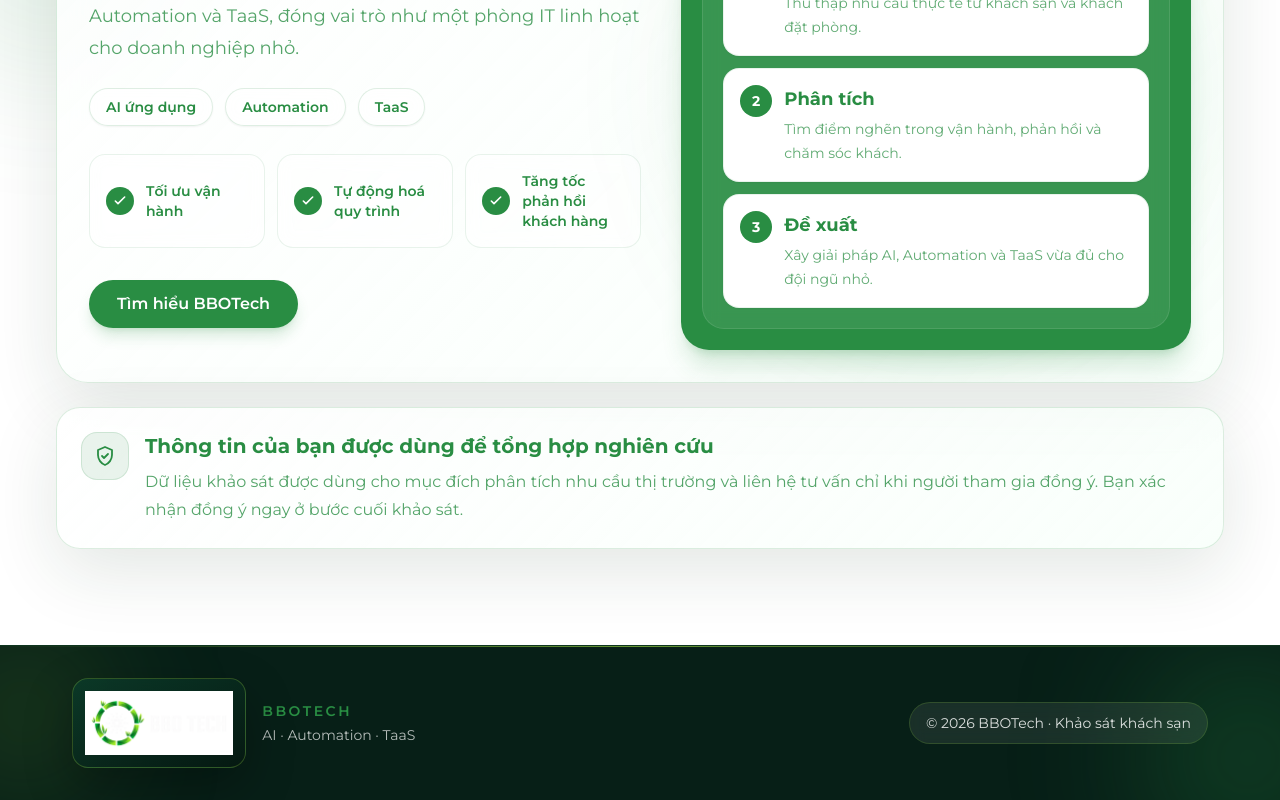
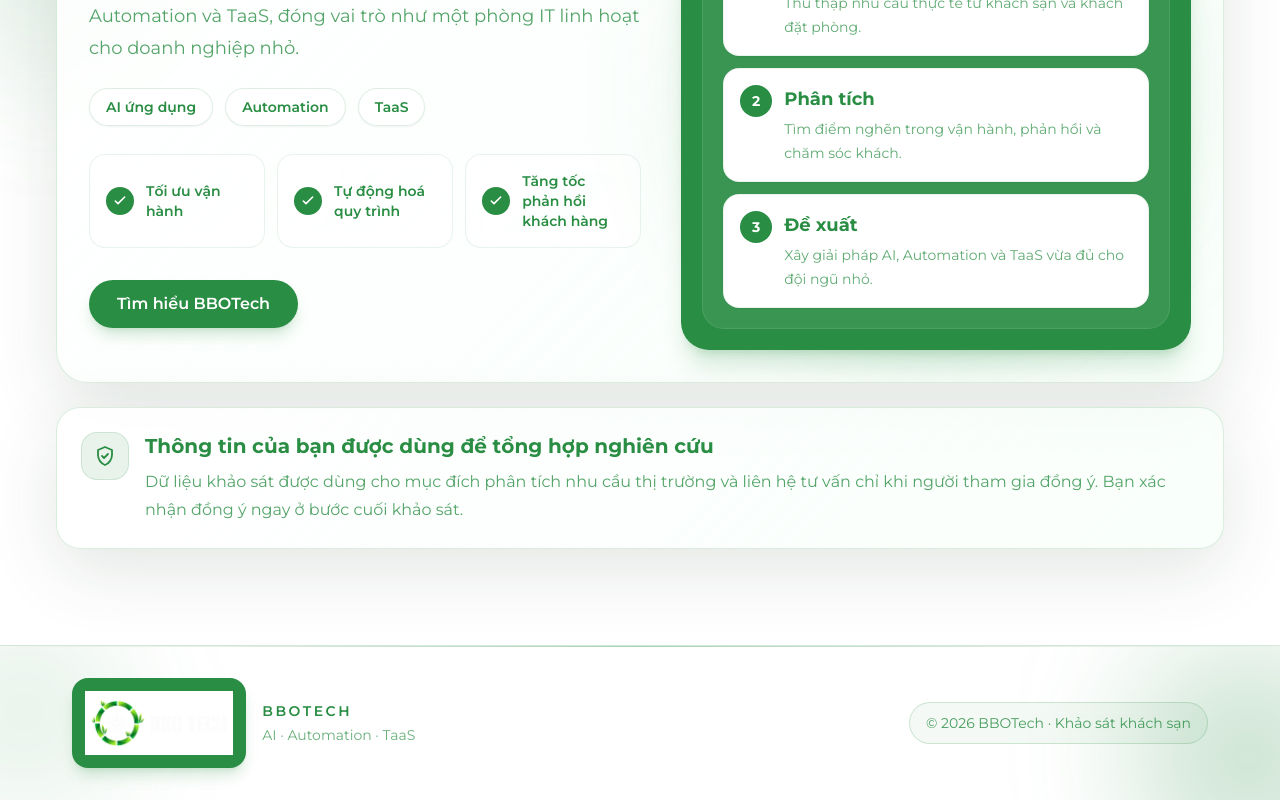
Before and after one commit to KentTho/bbotech_survey_form, a Next.js app: page / in a window 1280 px wide. Shown: the part 2393-3193 px from the top of the page. Built offline with nearby package versions, Linux system fonts and the light colour scheme.

Commit message:
fix: align footer colors with primary tone

```diff
--- a/src/app/components/layout/footer/index.tsx
+++ b/src/app/components/layout/footer/index.tsx
@@ -3,14 +3,14 @@
 
 const Footer = () => {
   return (
-    <footer className="relative z-10 overflow-hidden border-t border-primary/20 bg-[#071f17] dark:bg-[#071f17]">
-      <div className="pointer-events-none absolute inset-x-0 top-0 h-px bg-gradient-to-r from-transparent via-[#8DC73F]/70 to-transparent" />
+    <footer className="relative z-10 overflow-hidden border-t border-primary/20 bg-white dark:bg-darkmode">
+      <div className="pointer-events-none absolute inset-x-0 top-0 h-px bg-gradient-to-r from-transparent via-primary/40 to-transparent" />
       <div className="pointer-events-none absolute -right-20 top-0 h-56 w-56 rounded-full bg-primary/25 blur-3xl" />
-      <div className="pointer-events-none absolute -left-16 bottom-0 h-44 w-44 rounded-full bg-[#8DC73F]/15 blur-3xl" />
+      <div className="pointer-events-none absolute -left-16 bottom-0 h-44 w-44 rounded-full bg-primary/15 blur-3xl" />
 
       <div className="container mx-auto flex max-w-screen-xl flex-col gap-5 px-4 py-8 sm:px-6 md:flex-row md:items-center md:justify-between lg:px-8">
         <div className="flex items-center gap-4">
-          <div className="rounded-2xl border border-[#8DC73F]/30 bg-gradient-to-br from-[#0b3a29]/90 to-[#061811]/90 p-3 shadow-[0_18px_48px_rgba(0,0,0,0.28)] backdrop-blur">
+          <div className="rounded-2xl border border-primary/20 bg-primary p-3 shadow-lg shadow-primary/20 backdrop-blur">
             <Image
               src={getImgPath("/images/logo/logo-white.png")}
               alt="BBOTech"
@@ -24,13 +24,13 @@
             <p className="text-sm font-semibold uppercase tracking-[0.18em] text-primary">
               BBOTech
             </p>
-            <p className="mt-1 text-sm text-white/70">
+            <p className="mt-1 text-sm text-primary/70">
               AI · Automation · TaaS
             </p>
           </div>
         </div>
 
-        <p className="rounded-full border border-[#8DC73F]/20 bg-white/[0.08] px-4 py-2 text-sm leading-6 text-white/85 backdrop-blur md:text-right">
+        <p className="rounded-full border border-primary/20 bg-primary/5 px-4 py-2 text-sm leading-6 text-primary/85 backdrop-blur md:text-right">
           © 2026 BBOTech · Khảo sát khách sạn
         </p>
       </div>
```
